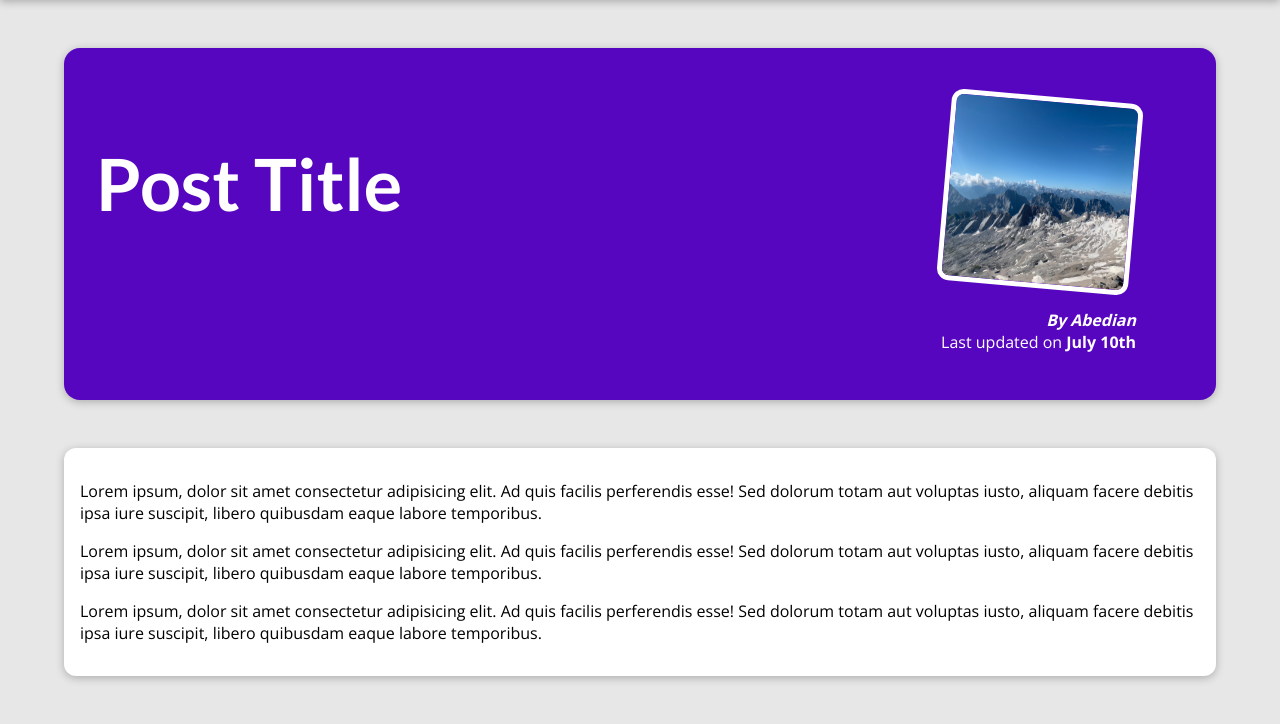
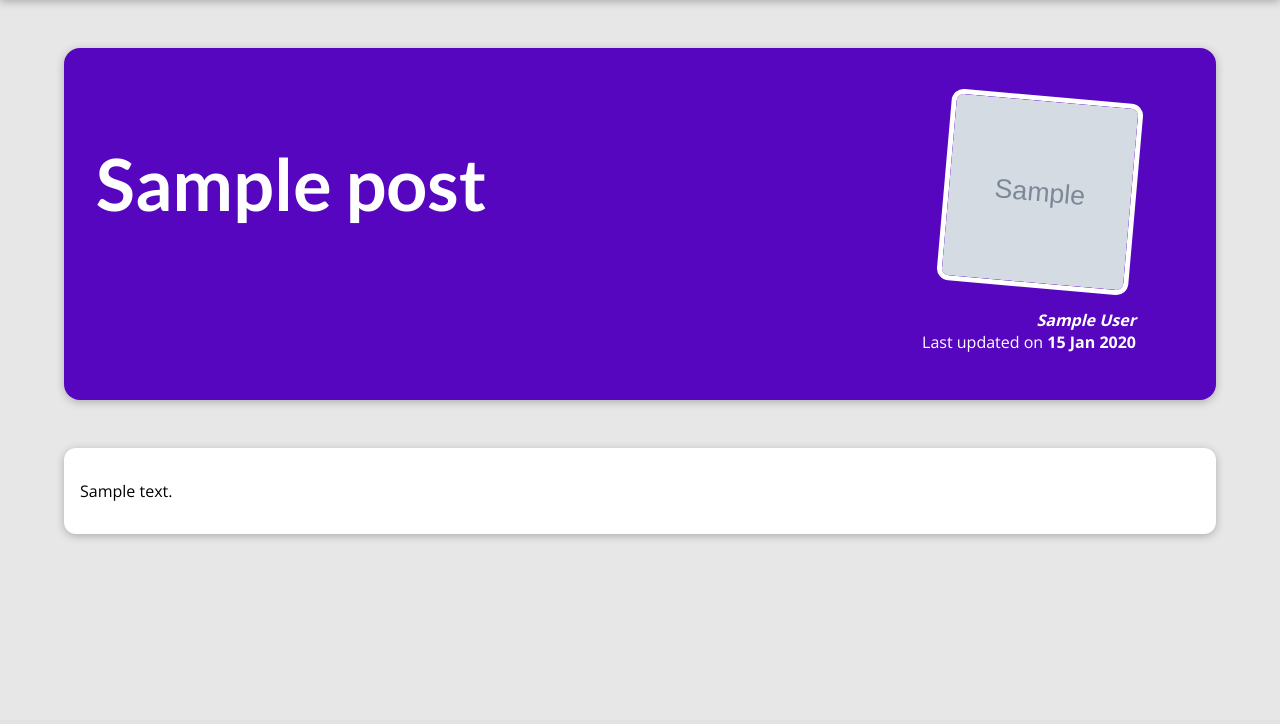
Before and after one commit to Arkos-Systems/django-academind-blog, a Django app: template blog/templates/blog/post-detail.html in a window 1280 px wide. Shown: the part 80-804 px from the top of the page. After the commit the page ends 618 px from the top, so only its background shows below. Run offline with Django 5.2, Linux system fonts and the light colour scheme; the template is opened without the code that fills it: most values are stand-ins (such as "Sample title", 1, 10 or a date in 2020); grey boxes marked "Sample" are stand-in pictures.

Commit message:
feat: pass and use semi dynamic data in templates

```diff
--- a/blog/templates/blog/post-detail.html
+++ b/blog/templates/blog/post-detail.html
@@ -6,25 +6,21 @@
 {% endblock %}
 
 {% block title %}
-  This Post Title
+  {{ post.title }}
 {% endblock %}
 
 {% block content %}
   <section id="summary">
-    <h2>Post Title</h2>
+    <h2>{{ post.title }}</h2>
 
     <article>
-      <img src="{% static 'blog/images/mountains.jpg' %}" alt="Post Title" />
-      <address>By Abedian</address>
+      <img src="{% static 'blog/images/'|add:post.image %}" alt="{{ post.title }}" />
+      <address>{{ post.author|title }}</address>
       <div>
-        Last updated on <time>July 10th</time>
+        Last updated on <time>{{ post.date|date:'d M Y' }}</time>
       </div>
     </article>
   </section>
 
-  <main>
-    <p>Lorem ipsum, dolor sit amet consectetur adipisicing elit. Ad quis facilis perferendis esse! Sed dolorum totam aut voluptas iusto, aliquam facere debitis ipsa iure suscipit, libero quibusdam eaque labore temporibus.</p>
-    <p>Lorem ipsum, dolor sit amet consectetur adipisicing elit. Ad quis facilis perferendis esse! Sed dolorum totam aut voluptas iusto, aliquam facere debitis ipsa iure suscipit, libero quibusdam eaque labore temporibus.</p>
-    <p>Lorem ipsum, dolor sit amet consectetur adipisicing elit. Ad quis facilis perferendis esse! Sed dolorum totam aut voluptas iusto, aliquam facere debitis ipsa iure suscipit, libero quibusdam eaque labore temporibus.</p>
-  </main>
+  <main>{{ post.content|linebreaks }}</main>
 {% endblock %}
```
Also changed, not shown: blog/templates/blog/all-posts.html (+3 -6 lines), blog/views.py (+7 -2 lines).
